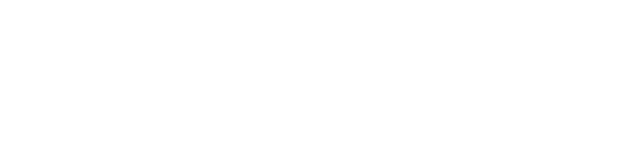
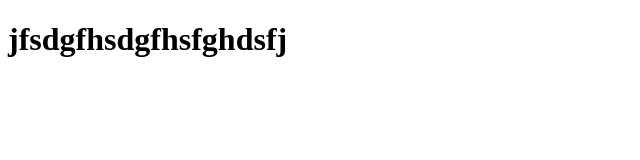
Before and after one commit to gabrielsanchez16/appcitas, a plain HTML site: page index.html in a window 1280 px wide. Shown: the whole page, without its empty margins (0-640 px from the left). Drawn offline with Linux system fonts and the light colour scheme.

Commit message:
agregar texto prueba

```diff
--- a/index.html
+++ b/index.html
@@ -6,6 +6,8 @@
     <title>Document</title>
 </head>
 <body>
-
+    <h1>
+        jfsdgfhsdgfhsfghdsfj
+    </h1>
 </body>
 </html>
```
